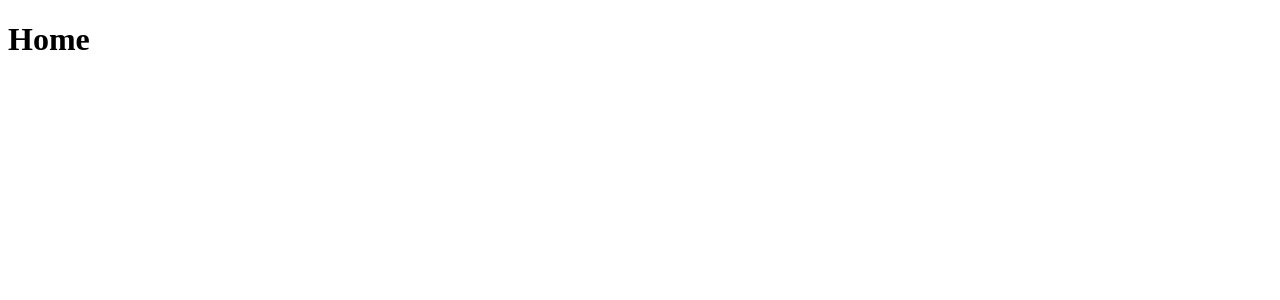
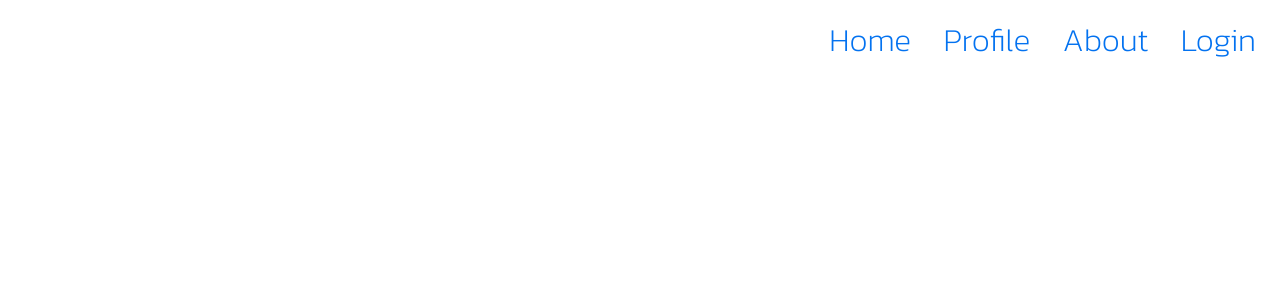
Before and after one commit to kimzey/project_mdt312_freelancing, a React (Vite) app in the folder client/mdt-freelancing/: page / in a window 1280 px wide. Shown: the top 300 px of the page. Built offline with nearby package versions, Linux system fonts and the light colour scheme.

Commit message:
“Navbar

```diff
--- a/client/mdt-freelancing/src/App.css
+++ b/client/mdt-freelancing/src/App.css
@@ -0,0 +1,26 @@
+@import url('https://fonts.googleapis.com/css2?family=Kanit:wght@200&display=swap');
+
+:root{
+    --menu_show:35vw;
+    --nav-height: 10vh;
+    --font-topic:5rem;
+    --font-content:2rem;
+    --width-item:60vw;
+    --primary-color:rgb(3, 114, 240);;
+    --text-color:white;
+    --text-color-second:rgb(0, 0, 0);
+    --background:#0d0d0e;
+    --background-second:rgb(255,255,255);
+    --background-content:#171718;
+    --nav: transparent;
+    --shadow:none;
+}
+
+
+*{
+    box-sizing: border-box;
+    margin: 0;
+    padding: 0;
+    font-family: 'Kanit', sans-serif;
+    scroll-behavior: smooth;
+}
--- a/client/mdt-freelancing/src/App.jsx
+++ b/client/mdt-freelancing/src/App.jsx
@@ -8,7 +8,7 @@ function App() {
     <BrowserRouter>
     <Routes>
         <Route path="/" element={<Home />}/>
-        <Route path="*" element={<NotFound/>}>/</Route>
+        <Route path="*" element={<NotFound/>}/>
     </Routes>
   </BrowserRouter>
   )
--- a/client/mdt-freelancing/src/component/HomeComponent.jsx
+++ b/client/mdt-freelancing/src/component/HomeComponent.jsx
@@ -1,8 +1,9 @@
-
+import Navbar from "./NavbarComponent"
 export default function Home() {
   return (
-    <div className="container">
-      <h1 className="title">Home</h1>
-    </div>
+  <>
+    <Navbar/>
+  </>
+
   );
 }
--- /dev/null
+++ b/client/mdt-freelancing/src/component/NavbarComponent.css
@@ -0,0 +1,138 @@
+nav{
+    position: sticky;
+    top: 0;
+    left: 0;
+    height: var(--nav-height);
+    width: 100%;
+    background-color: var(--nav);
+    display: flex;
+    justify-content: end;
+    align-items: center;
+    box-shadow: var(--shadow);
+}
+
+.menu{
+    width: 100%;
+    height: 100%;
+    display: flex;
+    align-items: center;
+    width: 50%;
+    margin-left: 1rem;
+}
+
+nav .menu .list {
+
+    width: 100%;
+    height: 100%;
+    display: flex;
+    align-items: center;
+    justify-content:end;
+}
+
+nav .list a{
+    color:  var(--primary-color);
+    text-decoration: none;
+    font-size: var(--font-content);
+    padding: 0.5rem;
+    border-radius: 1rem;
+    margin-right: 1rem;
+}
+nav .list a:hover{
+    opacity: 0.8;
+    color: var(--text-color);
+    background-color: var(--primary-color);
+}
+nav .list a:active{
+    scale: 0.9;
+}
+
+nav .menu #btn-menu {
+    display: none;
+    cursor: pointer;
+    color: var(--text-color);
+    font-size:var(--font-topic);
+    text-decoration: none;
+    padding: 1rem;
+}
+
+nav .menu #btn-menu:active{
+    scale: 0.8;
+}
+
+
+/* CSS สำหรับ ipad */
+
+@media only screen and (max-width: 950px) {
+    :root{
+        --font-topic:3rem;
+        --font-content:1.5rem;
+    }
+    nav{
+        justify-content: start !important;
+    }
+    nav .menu #btn-menu{
+        display: flex;
+        color: black;
+    }
+    .menu .list{
+        position: fixed;
+        top: 0;
+        left: 0;
+        width: var(--menu_show) !important;
+        height: 100vh !important;
+        background-color: var(--primary-color);
+        transform: translateX(-100%);
+    }
+    .menu .list {
+        display: flex;
+        flex-direction: column !important;
+        text-align: start !important;
+        justify-content: start !important;
+    }
+    .menu .list a{
+        color:  var(--text-color);
+        text-decoration: none;
+        font-size: var(--font-topic);
+        padding: 0.5rem;
+        border-radius: 1rem;
+        text-align: center;
+        width: 100%;
+    }
+
+    body.show{
+        transform: translateX( var(--menu_show));
+    }
+}
+
+  /* CSS สำหรับมือถือ */
+@media only screen and  (max-width: 560px) {
+    :root{
+        --font-topic:2.5rem;
+        --font-content:1rem;
+    }
+    nav .menu #btn-menu{
+        display: flex;
+    }
+
+    .menu .list{
+        position: fixed;
+        top: var(--nav-height);
+        left: 0;
+        width: 100% !important;
+        height: 100vh !important;
+        background-color: var(--primary-color);
+        transform: translateX(-100%);
+    }
+
+    .menu .list a{
+        font-size: var(--font-topic);
+    }
+
+    body.show .list{
+        transform: translateX(0);
+    }
+
+    body.show{
+        transform: translateX(0);
+    }
+}
--- /dev/null
+++ b/client/mdt-freelancing/src/component/NavbarComponent.jsx
@@ -0,0 +1,23 @@
+import "./NavbarComponent.css";
+import { useEffect } from "react";
+
+export default function Navbar() {
+
+    const add_show = ()=>{
+        document.body.classList.toggle("show");
+    }
+
+  return (
+    <nav>
+        <div class="menu">
+            <div class="list">
+                <a href="#Home">Home</a>
+                <a href="#Profile">Profile</a>
+                <a href="#About">About</a>
+                <a href="#Login">Login</a>
+            </div>
+            <a href="#" id="btn-menu" onClick={add_show}>=</a>
+        </div>
+    </nav>
+  );
+}
```
Also changed, not shown: client/mdt-freelancing/src/MyRoute.jsx (deleted, +0 -14 lines).
